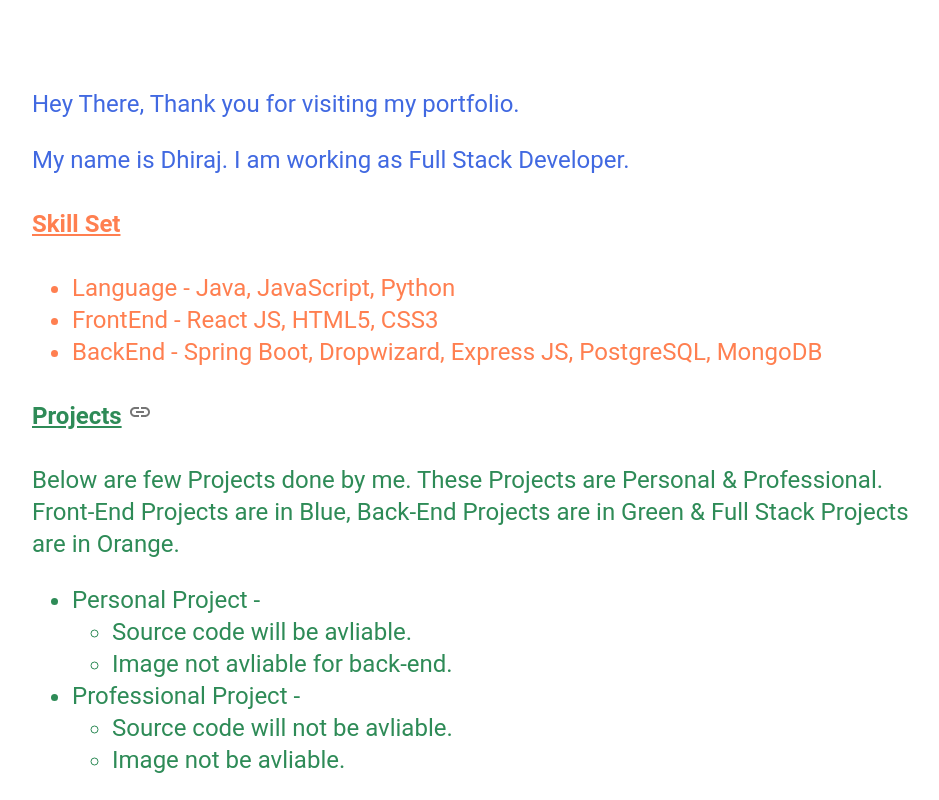
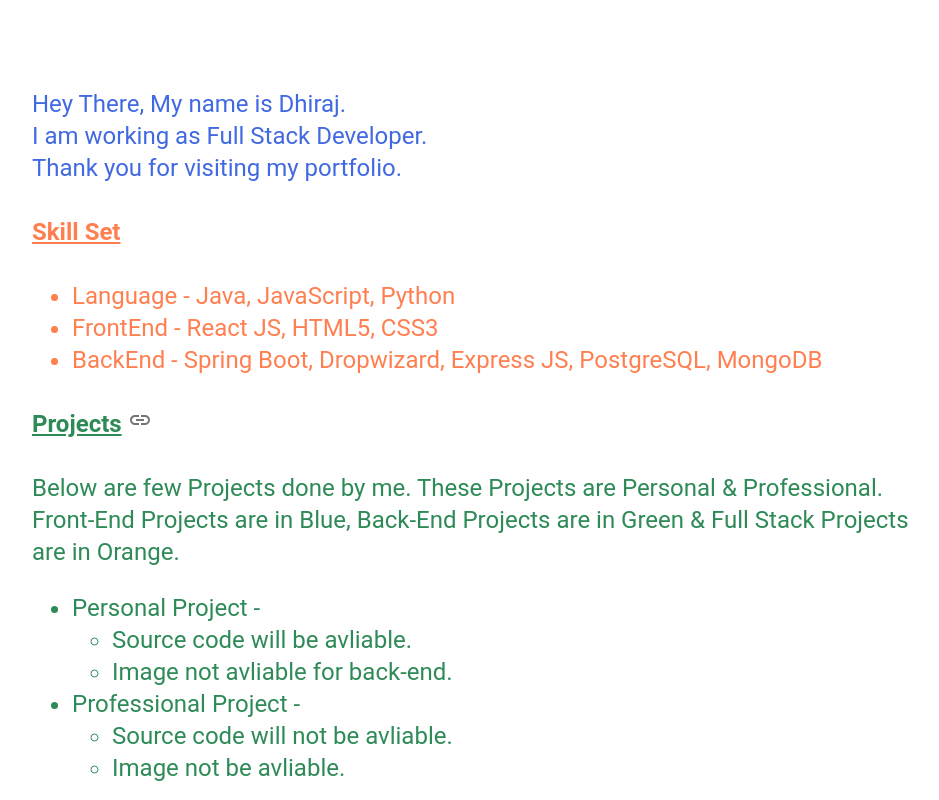
Before and after one commit to DhirajB7/dhiraj, a React (Create React App) app: page / in a window 1280 px wide. Shown: the top 800 px of the page, without its empty margins (152-1091 px from the left). Built offline with nearby package versions, Linux system fonts and the light colour scheme.

Commit message:
version 1 done 1

```diff
--- a/src/components/SmallerComponents/Body.js
+++ b/src/components/SmallerComponents/Body.js
@@ -7,11 +7,9 @@
 	return (
 		<React.Fragment>
 			<p className="skillList" id="intro">
-				Hey There, Thank you for visiting my portfolio.
-      		</p>
-
-			  <p className="skillList" id="intro">
-				My name is Dhiraj. I am working as Full Stack Developer.
+				Hey There, My name is Dhiraj.<br></br>
+				I am working as Full Stack Developer.<br></br>
+				Thank you for visiting my portfolio.
       		</p>
 
 			  <div id = "skill">
```
